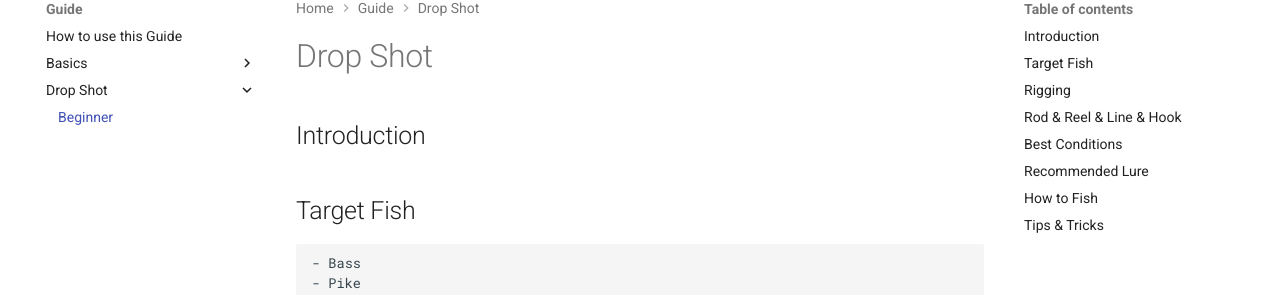
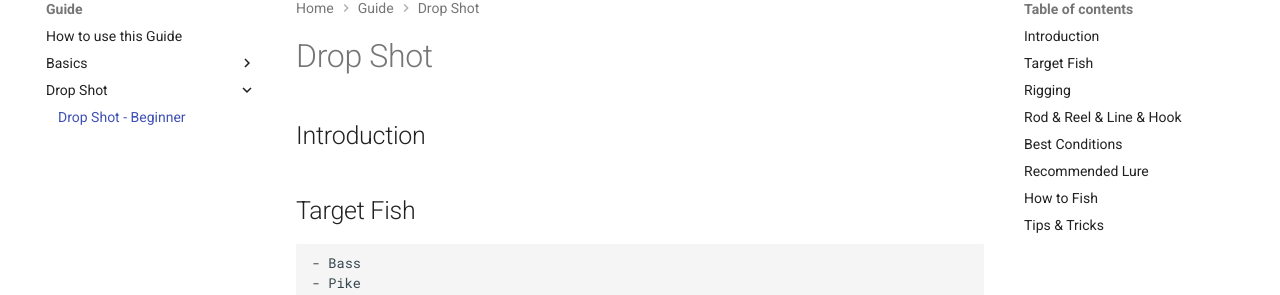
Before and after one commit to KaizhiYang/Lure-Fishing-Study-Guide, an MkDocs documentation site: the page built from docs/guide/drop_shot/beginner.md, in a window 1280 px wide. Shown: the part 200-495 px from the top of the page. Built offline with MkDocs 1.6.1 and Material for MkDocs 9.7.7, drawn with Linux system fonts in a browser that asks for light colours; comment, search, counter and statistics services are not loaded.

Commit message:
add extra css extention

```diff
--- /dev/null
+++ b/docs/stylesheets/extra.css
@@ -0,0 +1,3 @@
+.youtube {
+  color: #EE0F0F;
+}
--- a/mkdocs.yml
+++ b/mkdocs.yml
@@ -52,6 +52,12 @@
   - attr_list
   - md_in_html
   - pymdownx.blocks.caption
+  - pymdownx.emoji:
+      emoji_index: !!python/name:material.extensions.emoji.twemoji
+      emoji_generator: !!python/name:material.extensions.emoji.to_svg
+
+extra_css:
+  - stylesheets/extra.css
 
 nav:
   - Home: index.md
@@ -65,5 +71,5 @@
       - Hooks: guide/basics/hooks.md
       - Lure & Bait: guide/basics/lure_and_bait.md
     - Drop Shot:
-      - Beginner: guide/drop_shot/beginner.md
+      - Drop Shot - Beginner: guide/drop_shot/beginner.md
   - Freshwater Fish: freshwater_fish.md
```
